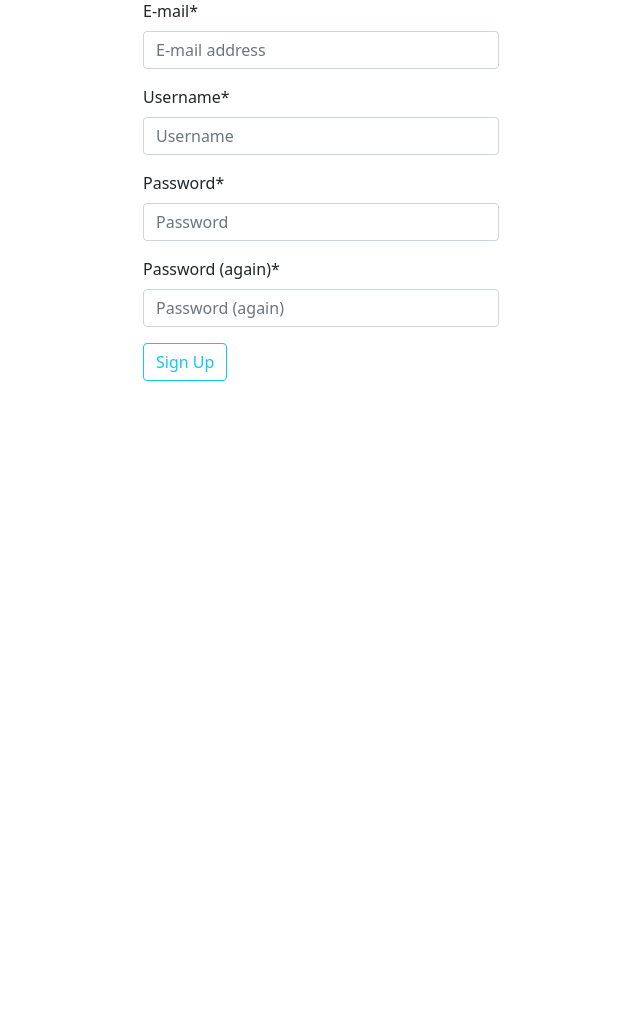
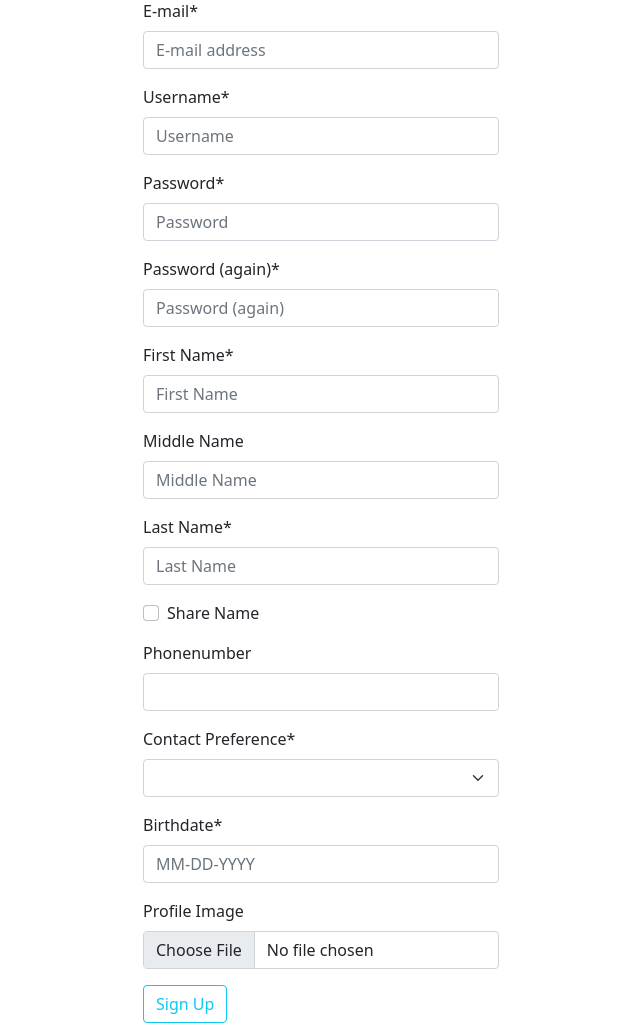
Before and after one commit to matthew-talamantes/ERL-portal, a Django app: page /accounts/signup/ in a window 1280 px wide. Shown: the part 47-1070 px from the top of the page, without its empty margins (319-959 px from the left). Before the commit the page ends 428 px from the top, so only its background shows below. Run offline with Django 4.2, Linux system fonts and the light colour scheme; some libraries are stand-ins or nearby versions.

Commit message:
Make profile form and signup form inline

```diff
--- a/erlportal/erlportal/urls.py
+++ b/erlportal/erlportal/urls.py
@@ -18,11 +18,11 @@ from django.urls import path, include
 from django.conf import settings
 from django.conf.urls.static import static
 
-# from useraccount.views import ErlSignup
+from useraccount.views import ErlSignup
 
 urlpatterns = [
     path('admin/', admin.site.urls),
-    # path('accounts/signup/', ErlSignup.as_view(), name='signup'),
+    path('accounts/signup/', ErlSignup.as_view(), name='signup'),
     path('accounts/', include('useraccount.urls')),
     path('', include('pages.urls')),
     # For rest tutorial rewrite for actual release
--- a/erlportal/templates/account/signup.html
+++ b/erlportal/templates/account/signup.html
@@ -10,7 +10,7 @@
         </div>
         <div class="row justify-content-center">
             <div class="col-4">
-                <form method="POST">
+                <form method="POST" enctype="multipart/form-data">
                     {% csrf_token %}
                     <fieldset class="form-group">
                         {{ form|crispy }}
--- a/erlportal/useraccount/forms.py
+++ b/erlportal/useraccount/forms.py
@@ -33,34 +33,35 @@ class ProfileUpdateForm(forms.ModelForm):
         fields = ['image', 'firstName', 'middleName', 'lastName', 'phoneNumber',
             'shareName', 'contactPreference', 'birthDate']
 
-# class ErlSignupForm(SignupForm):
+class ErlSignupForm(SignupForm):
 
-#     PHONE = 'phone'
-#     EMAIL = 'email'
-#     contactChoices = [(None, ''), (EMAIL, 'E-Mail'), (PHONE, 'Phone')]
+    PHONE = 'phone'
+    EMAIL = 'email'
+    contactChoices = [(None, ''), (EMAIL, 'E-Mail'), (PHONE, 'Phone')]
 
-#     def __init__(self, *args, **kwargs):
-#         super().__init__(*args, **kwargs)
-#         self.fields['firstName'] = forms.CharField(label="First Name", max_length=25, widget=forms.TextInput(attrs={'placeholder': 'First Name'}))
-#         self.fields['middleName'] = forms.CharField(label="Middle Name", max_length=25, widget=forms.TextInput(attrs={'placeholder': 'Middle Name'}), required=False)
-#         self.fields['lastName'] = forms.CharField(label="Last Name", max_length=25, widget=forms.TextInput(attrs={'placeholder': 'Last Name'}))
-#         self.fields['shareName'] = forms.BooleanField(label="Share Name", required=False)
-#         self.fields['phoneNumber'] = PhoneNumberField(label='Phone Number', widget=forms.TextInput(attrs={'placeholder': '+17031234567'}))
-#         self.fields['contactPreference'] = forms.ChoiceField(label='Contact Preference', choices=self.contactChoices)
-#         self.fields['birthDate'] = forms.DateField(label='Birthdate', input_formats=['%m-%d-%Y'], widget=forms.DateInput(attrs={'placeholder': 'MM-DD-YYYY'}))
-#         self.fields['image'] = forms.ImageField(label='Profile Image', required=False)
+    def __init__(self, *args, **kwargs):
+
+        self.imgFile = kwargs.pop('imgFile')
+        super().__init__(*args, **kwargs)
+        self.fields['firstName'] = forms.CharField(label="First Name", max_length=25, widget=forms.TextInput(attrs={'placeholder': 'First Name'}))
+        self.fields['middleName'] = forms.CharField(label="Middle Name", max_length=25, widget=forms.TextInput(attrs={'placeholder': 'Middle Name'}), required=False)
+        self.fields['lastName'] = forms.CharField(label="Last Name", max_length=25, widget=forms.TextInput(attrs={'placeholder': 'Last Name'}))
+        self.fields['shareName'] = forms.BooleanField(label="Share Name", required=False)
+        self.fields['phoneNumber'] = PhoneNumberField(label='Phone Number', widget=forms.TextInput(attrs={'placeholder': '+17031234567'}))
+        self.fields['contactPreference'] = forms.ChoiceField(label='Contact Preference', choices=self.contactChoices)
+        self.fields['birthDate'] = forms.DateField(label='Birthdate', input_formats=['%m-%d-%Y'], widget=forms.DateInput(attrs={'placeholder': 'MM-DD-YYYY'}))
+        self.fields['image'] = forms.ImageField(label='Profile Image', required=False)
 
 
-#     def clean_image(self):
-#         print('hello')
-#         print('world')
-#         # file_data = {'image': SimpleUploadedFile(self.cleaned_data['image'])}
+    def clean_image(self):
+        print('hello')
+        print('world')
+        # file_data = {'image': SimpleUploadedFile(self.cleaned_data['image'], self.imgFile['image'])}
 
-#     def save(self, request):
-#         user = super().save(request)
-#         data =self.cleaned_data
-#         # custom processing here
-#         profile = Profile(user=user, image=data['image'], firstName=data['firstName'], middleName=data['middleName'], lastName=data['lastName'], phoneNumber=data['phoneNumber'], shareName=data['shareName'], contactPreference=data['contactPreference'], birthDate=data['birthDate'])
-#         profile.save()
-#         return user
-# ProfileFormSet = inlineformset_factory(ErlUser, Profile, form=ProfileCreateForm, extra=2)
+    def save(self, request):
+        user = super().save(request)
+        data =self.cleaned_data
+        # custom processing here
+        profile = Profile(user=user, image=self.imgFile['image'], firstName=data['firstName'], middleName=data['middleName'], lastName=data['lastName'], phoneNumber=data['phoneNumber'], shareName=data['shareName'], contactPreference=data['contactPreference'], birthDate=data['birthDate'])
+        profile.save()
+        return user
--- a/erlportal/useraccount/views.py
+++ b/erlportal/useraccount/views.py
@@ -5,7 +5,7 @@ from django.views.generic import DetailView
 
 from allauth.account.views import SignupView
 
-from .forms import ProfileUpdateForm
+from .forms import ProfileUpdateForm, ErlSignupForm
 from .models import Profile
 
 # Create your views here.
@@ -25,28 +25,14 @@ def profile(request):
     }
     return render(request, 'useraccounts/profile.html', context)
 
-# class ErlSignup(SignupView):
-#     template_name = 'account/signup.html'
-#     profileForm = ProfileUpdateForm()
+class ErlSignup(SignupView):
+    template_name = 'account/signup.html'
+    form_class = ErlSignupForm
 
-#     def form_valid(self, form):
-#         context = self.get_context_data()
-#         signupForm = context['form']
-#         profileForm = context['profileForm']
-#         if signupForm.is_valid():
-#             user = signupForm.save(self.request)
-#             profileForm.user = user
-#         if signupForm.is_valid() and profileForm.is_valid():
-#             signupForm.save()
-#             profileForm.save()
-#             super().form_valid(form)
-
-
-
-#     def get_context_data(self, **kwargs):
-#         context = super().get_context_data(**kwargs)
-#         context['profileForm'] = self.profileForm
-#         return context
+    def get_form_kwargs(self):
+        kwargs = super().get_form_kwargs()
+        kwargs['imgFile'] = self.request.FILES
+        return kwargs
 
 class UserProfile(DetailView):
     model = Profile
```
Also changed, not shown: erlportal/media/profile_pics/roman-grachev-nmJx8Dokhdc-unsplash.jpg (added).
